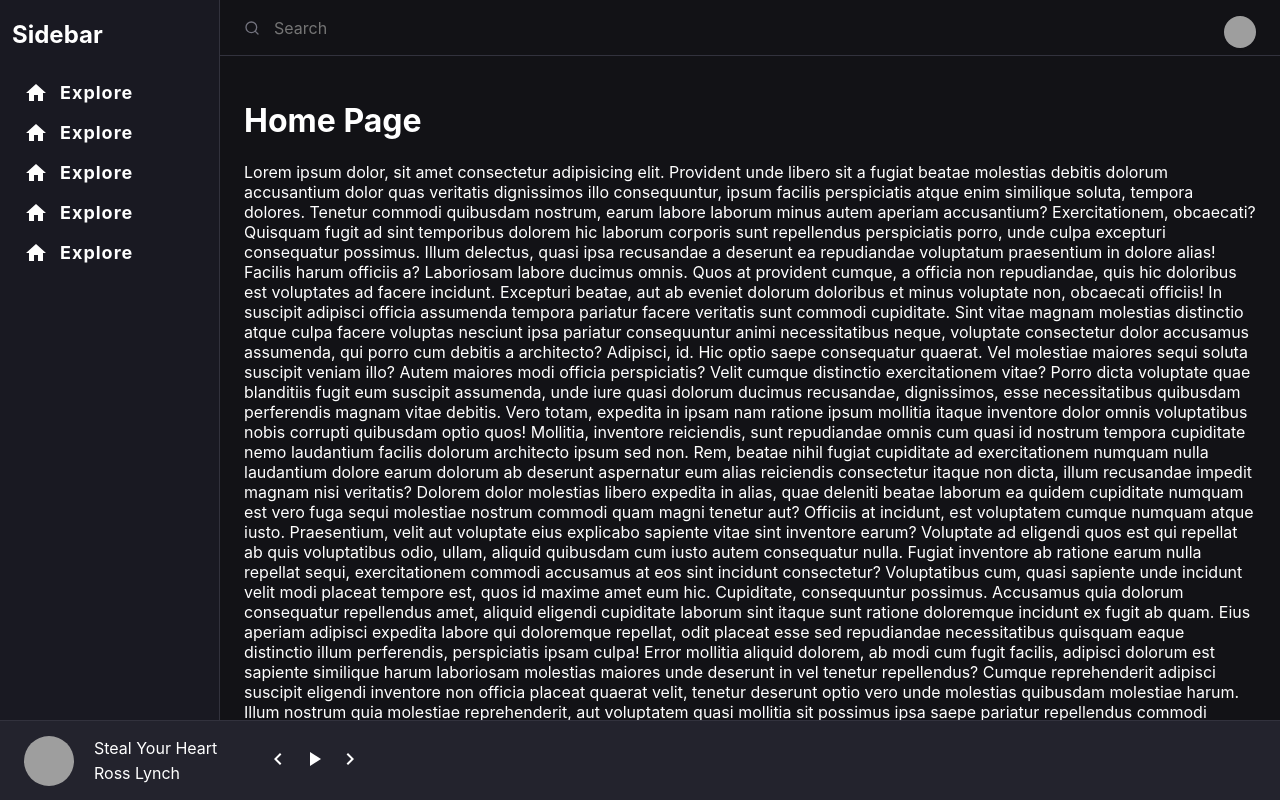
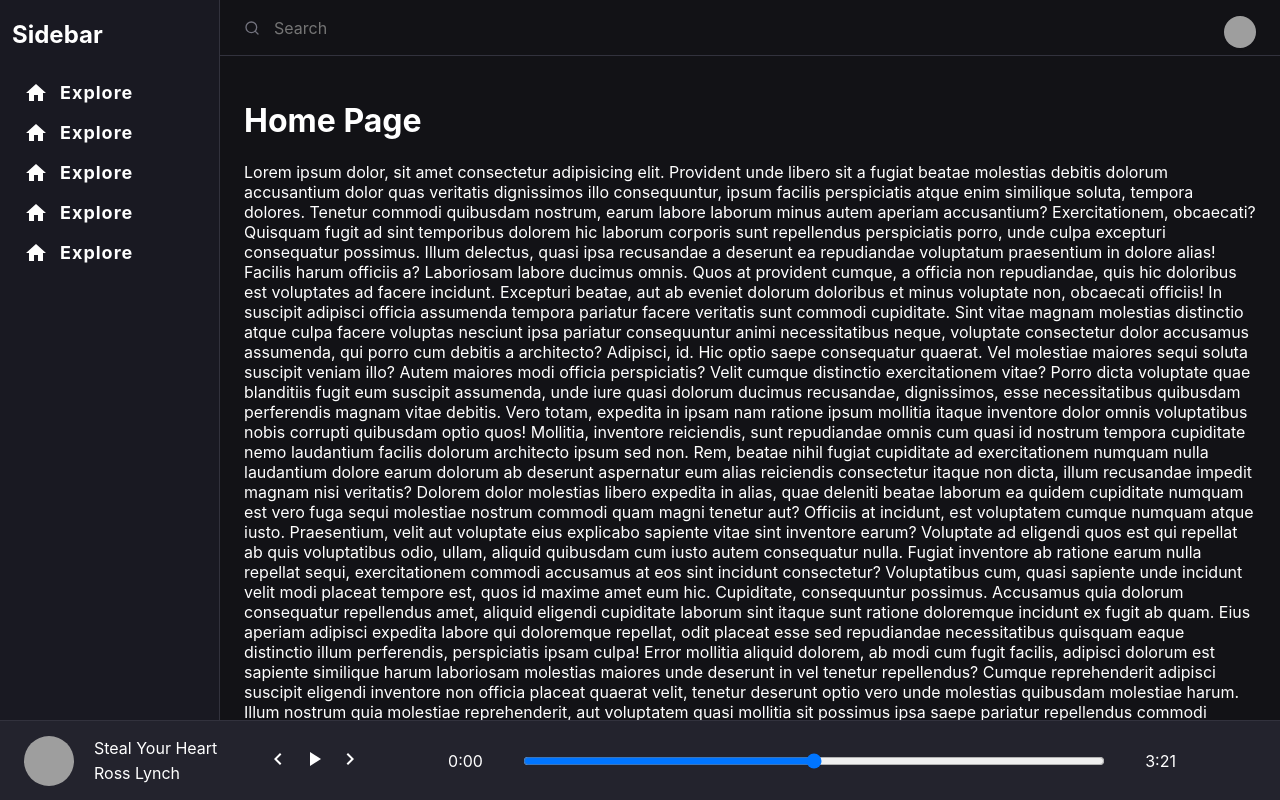
Before and after one commit to armandveloper/music-app, a React (Create React App) app: page / in a window 1280 px wide. Built offline with nearby package versions, Linux system fonts and the light colour scheme; grey boxes are pictures that could not be loaded.

Commit message:
Basic player progress and timestamps

```diff
--- a/src/components/player/Player.tsx
+++ b/src/components/player/Player.tsx
@@ -1,5 +1,6 @@
 import styled from 'styled-components';
 import PlayerLeft from './PlayerLeft';
+import PlayerProgress from './PlayerProgress';
 
 const StyledPlayer = styled.div`
 	background-color: var(--background-secondary);
@@ -22,6 +23,7 @@ function Player() {
 	return (
 		<StyledPlayer>
 			<PlayerLeft />
+			<PlayerProgress />
 
 			{/* <div className="player__progress">
 				<span className="player__progress-time">
--- /dev/null
+++ b/src/components/player/PlayerProgress.tsx
@@ -0,0 +1,25 @@
+import styled from 'styled-components';
+
+const StyledWrapper = styled.div`
+	display: flex;
+	flex: 1;
+	margin: 0 8rem;
+`;
+
+const PlayerProgressBar = styled.input`
+	margin: 0 4rem;
+	flex: 1;
+`;
+
+function PlayerProgress() {
+	return (
+		<StyledWrapper className="player__progress">
+			<span className="player__progress-time">0:00</span>
+			<PlayerProgressBar min="0" max="100" step="0.1" type="range" />
+
+			<span className="player__duration">3:21</span>
+		</StyledWrapper>
+	);
+}
+
+export default PlayerProgress;
```
